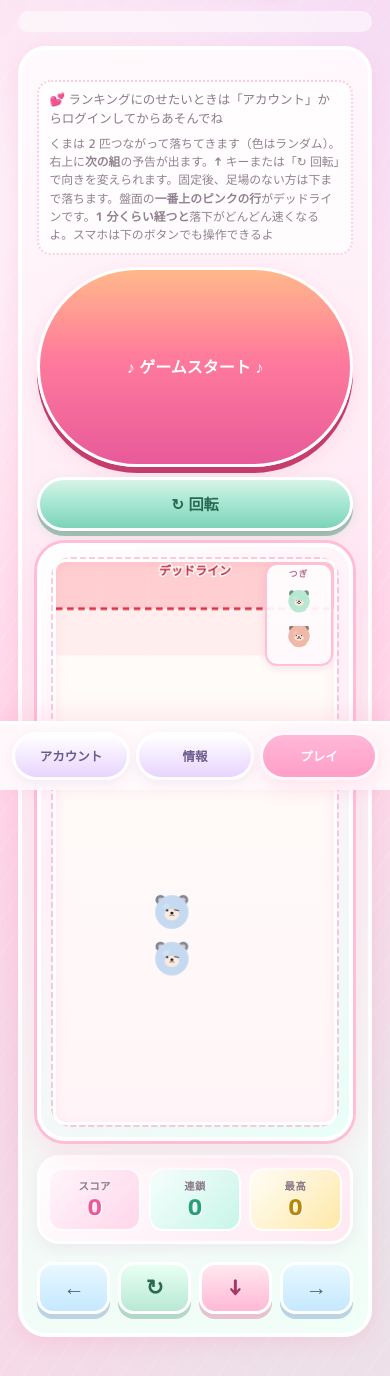
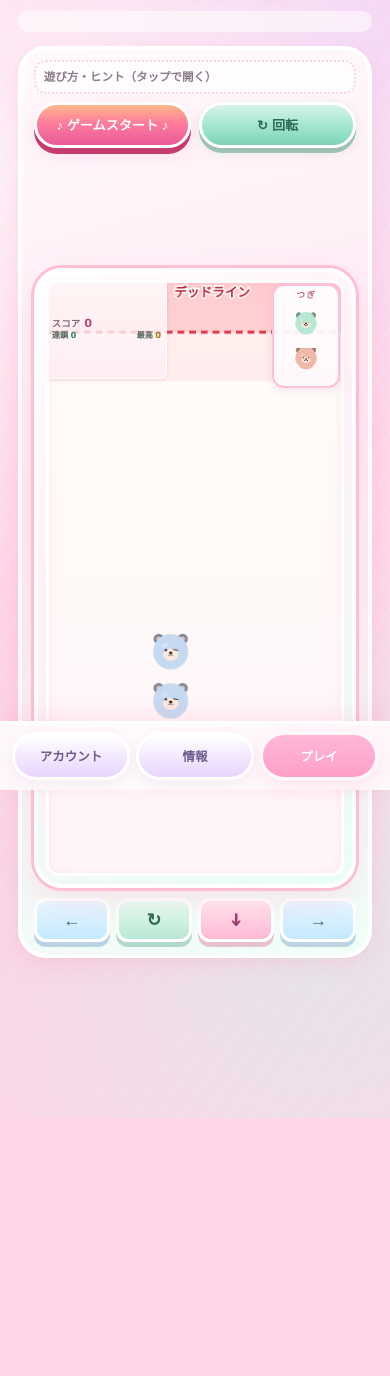
Before and after one commit to HideakiSuwahara/bear-puzzle-game, a website: page index.html in a window 390 px wide. Shown: the part 54-1430 px from the top of the page. After the commit the page ends 1172 px from the top, so only its background shows below. Drawn offline with Linux system fonts and the light colour scheme.

Commit message:
update
Made-with: Cursor

```diff
--- a/index.html
+++ b/index.html
@@ -78,34 +78,14 @@
     <div id="root-play" class="root-panel is-active" aria-label="プレイ">
       <section id="screen-play" class="screen screen-play is-active" aria-label="ゲーム">
         <div class="game-area">
-          <section class="game-info" aria-label="スコアと操作">
-            <div class="cute-stats">
-              <div class="stat-card stat-card--score">
-                <span class="stat-card__icon" aria-hidden="true">⭐</span>
-                <div class="stat-card__body">
-                  <span class="stat-card__label">スコア</span>
-                  <span class="stat-card__value" id="score">0</span>
-                </div>
-              </div>
-              <div class="stat-card stat-card--chain">
-                <span class="stat-card__icon" aria-hidden="true">💫</span>
-                <div class="stat-card__body">
-                  <span class="stat-card__label">直前の連鎖</span>
-                  <span class="stat-card__value" id="chain">0</span>
-                </div>
-              </div>
-              <div class="stat-card stat-card--maxchain">
-                <span class="stat-card__icon" aria-hidden="true">👑</span>
-                <div class="stat-card__body">
-                  <span class="stat-card__label">最高連鎖</span>
-                  <span class="stat-card__value" id="maxChain">0</span>
-                </div>
-              </div>
-            </div>
-            <p class="play-hint">
-              💕 ランキングにのせたいときは「アカウント」からログインしてからあそんでね<br />
-              <span class="play-hint-sub">くまは 2 匹つながって落ちてきます（色はランダム）。右上に<strong>次の組</strong>の予告が出ます。<strong>↑</strong> キーまたは「↻ 回転」で向きを変えられます。固定後、足場のない方は下まで落ちます。盤面の<strong>一番上のピンクの行</strong>がデッドラインです。<strong>1 分くらい経つと</strong>落下がどんどん速くなるよ。スマホは下のボタンでも操作できるよ</span>
-            </p>
+          <section class="game-info" aria-label="操作とヒント">
+            <details class="play-hint-details">
+              <summary class="play-hint-summary">遊び方・ヒント（タップで開く）</summary>
+              <p class="play-hint">
+                💕 ランキングにのせたいときは「アカウント」からログインしてからあそんでね<br />
+                <span class="play-hint-sub">くまは 2 匹つながって落ちてきます（色はランダム）。左上に<strong>スコア・連鎖</strong>、右上に<strong>次の組</strong>。<strong>↑</strong> キーまたは「↻ 回転」で向きを変えられます。固定後、足場のない方は下まで落ちます。盤面の<strong>薄ピンクの 2 行</strong>がデッドラインです。<strong>1 分くらい経つと</strong>落下が速くなるよ。スマホは下のボタンでも操作できるよ</span>
+              </p>
+            </details>
             <div class="play-actions">
               <button type="button" id="startBtn" class="btn-start-cute">♪ ゲームスタート ♪</button>
               <button type="button" id="rotateBtn" class="btn-rotate-cute" aria-label="くまの向きを時計回りに回転">↻ 回転</button>
@@ -115,6 +95,16 @@
             <section class="game-section game-section--framed">
               <div class="game-frame" aria-hidden="true"></div>
               <div class="game-canvas-wrap">
+                <div class="canvas-hud" aria-live="polite" aria-label="スコア表示">
+                  <div class="canvas-hud__line canvas-hud__line--score">
+                    <span class="canvas-hud__label">スコア</span>
+                    <span class="canvas-hud__value" id="score">0</span>
+                  </div>
+                  <div class="canvas-hud__line canvas-hud__line--chain">
+                    <span class="canvas-hud__mini">連鎖 <span id="chain">0</span></span>
+                    <span class="canvas-hud__mini">最高 <span id="maxChain">0</span></span>
+                  </div>
+                </div>
                 <div id="nextPiecePanel" class="next-piece-panel" aria-label="次に落ちてくる組">
                   <span class="next-piece-label">つぎ</span>
                   <canvas id="nextPreviewCanvas" width="56" height="84" class="next-preview-canvas" aria-hidden="true"></canvas>
@@ -123,21 +113,6 @@
                 <div id="chainFxLayer" class="chain-fx-layer" aria-hidden="true"></div>
               </div>
             </section>
-            <!-- スマホ：操作ボタン直上にスコア（PCでは非表示） -->
-            <div class="play-touch-strip" aria-live="polite">
-              <div class="play-touch-strip__block play-touch-strip__block--score">
-                <span class="play-touch-strip__label">スコア</span>
-                <span class="play-touch-strip__value" id="scoreTouchHud">0</span>
-              </div>
-              <div class="play-touch-strip__block play-touch-strip__block--chain">
-                <span class="play-touch-strip__label">連鎖</span>
-                <span class="play-touch-strip__value" id="chainTouchHud">0</span>
-              </div>
-              <div class="play-touch-strip__block play-touch-strip__block--max">
-                <span class="play-touch-strip__label">最高</span>
-                <span class="play-touch-strip__value" id="maxChainTouchHud">0</span>
-              </div>
-            </div>
             <!-- スマホ向け：キーボードの代わりにタッチ操作 -->
             <div
               class="touch-controls"
--- a/script.js
+++ b/script.js
@@ -151,9 +151,6 @@
   const chainDisplay =
     document.getElementById("chain") || document.getElementById("chainDisplay");
   const maxChainDisplay = document.getElementById("maxChain");
-  const scoreTouchHud = document.getElementById("scoreTouchHud");
-  const chainTouchHud = document.getElementById("chainTouchHud");
-  const maxChainTouchHud = document.getElementById("maxChainTouchHud");
   const gameOverOverlay = document.getElementById("gameOverOverlay");
   // 再開ボタンが無いページでは「ゲームスタート」でリセット
   const restartBtn =
@@ -1106,7 +1103,8 @@
     ctx.strokeStyle = "rgba(255, 255, 255, 0.92)";
     ctx.fillStyle = "rgba(185, 30, 50, 0.98)";
     const label = "デッドライン";
-    const tx = canvas.width / 2;
+    /* 左上の小型 HUD と被りにくいよう、やや右寄せ */
+    const tx = Math.min(canvas.width * 0.56, canvas.width / 2 + CELL_W * 0.35);
     const ty = DEADLINE_ROW * CELL_H + 3;
     ctx.strokeText(label, tx, ty);
     ctx.fillText(label, tx, ty);
@@ -1180,9 +1178,6 @@
     if (scoreDisplay) scoreDisplay.textContent = s;
     if (chainDisplay) chainDisplay.textContent = c;
     if (maxChainDisplay) maxChainDisplay.textContent = m;
-    if (scoreTouchHud) scoreTouchHud.textContent = s;
-    if (chainTouchHud) chainTouchHud.textContent = c;
-    if (maxChainTouchHud) maxChainTouchHud.textContent = m;
   }
 
   function triggerGameOver() {
--- a/style.css
+++ b/style.css
@@ -290,7 +290,7 @@ button:active {
   box-shadow: 0 2px 0 #6f5d94;
 }
 
-/* ---------- プレイ：スコアカード ---------- */
+/* ---------- プレイ ---------- */
 .game-area {
   display: flex;
   gap: 20px;
@@ -300,105 +300,130 @@ button:active {
 }
 
 .game-info {
-  min-width: min(100%, 200px);
-  max-width: min(100%, 280px);
-  flex: 1 1 220px;
+  min-width: min(100%, 180px);
+  max-width: min(100%, 320px);
+  flex: 1 1 200px;
 }
 
-.cute-stats {
+/* キャンバス左上・デッドライン相当の 2 行に収める小型 HUD */
+.canvas-hud {
+  position: absolute;
+  left: 3px;
+  top: 0;
+  z-index: 4;
+  width: 46%;
+  max-width: 118px;
+  height: calc(100% * 2 / 12);
+  min-height: 26px;
+  box-sizing: border-box;
   display: flex;
   flex-direction: column;
-  gap: 12px;
+  justify-content: center;
+  gap: 1px;
+  padding: 2px 4px 2px 3px;
+  pointer-events: none;
+  font-family: inherit;
+  line-height: 1.05;
+  background: linear-gradient(
+    180deg,
+    rgba(255, 255, 255, 0.82) 0%,
+    rgba(255, 236, 244, 0.78) 100%
+  );
+  border-radius: 0 0 8px 0;
+  border: 1px solid rgba(255, 255, 255, 0.95);
+  border-top: none;
+  border-left: none;
+  box-shadow: 1px 1px 4px rgba(200, 100, 130, 0.12);
 }
 
-.stat-card {
+.canvas-hud__line {
   display: flex;
-  align-items: center;
-  gap: 12px;
-  padding: 14px 16px;
-  border-radius: var(--radius-lg);
-  border: 3px solid #fff;
-  box-shadow: var(--shadow-soft);
-  position: relative;
-  overflow: hidden;
+  align-items: baseline;
+  gap: 4px;
+  white-space: nowrap;
 }
 
-.stat-card::after {
-  content: "";
-  position: absolute;
-  inset: 0;
-  background: linear-gradient(135deg, rgba(255, 255, 255, 0.5) 0%, transparent 55%);
-  pointer-events: none;
+.canvas-hud__line--score {
+  font-size: clamp(0.58rem, 2.4vw, 0.68rem);
+  font-weight: 700;
+  color: #7a5a6e;
+  letter-spacing: 0.02em;
 }
 
-.stat-card--score {
-  background: linear-gradient(135deg, #fff6fb 0%, #ffd6ea 50%, #ffc8e8 100%);
-  box-shadow: 0 6px 0 rgba(232, 90, 154, 0.25), var(--shadow-soft);
+.canvas-hud__label {
+  flex-shrink: 0;
+  opacity: 0.92;
 }
 
-.stat-card--chain {
-  background: linear-gradient(135deg, #f6fffd 0%, #d4faf0 50%, #c8f5e8 100%);
-  box-shadow: 0 6px 0 rgba(100, 200, 170, 0.28), var(--shadow-soft);
+.canvas-hud__value {
+  font-size: clamp(0.68rem, 2.9vw, 0.78rem);
+  font-weight: 800;
+  font-variant-numeric: tabular-nums;
+  color: #c43d6d;
+  text-shadow: 0 0 1px #fff, 0 1px 0 #fff;
 }
 
-.stat-card__icon {
-  font-size: 1.85rem;
-  line-height: 1;
-  filter: drop-shadow(0 2px 2px rgba(255, 255, 255, 0.8));
-  z-index: 1;
+.canvas-hud__line--chain {
+  font-size: clamp(0.52rem, 2.1vw, 0.62rem);
+  font-weight: 700;
+  color: #5a6a62;
+  justify-content: space-between;
+  gap: 6px;
+  padding-right: 1px;
 }
 
-.stat-card__body {
-  display: flex;
-  flex-direction: column;
-  gap: 2px;
-  z-index: 1;
+.canvas-hud__mini {
+  font-variant-numeric: tabular-nums;
 }
 
-.stat-card__label {
-  font-size: 0.82rem;
+.canvas-hud__line--chain #chain {
+  color: #1f8a65;
+  font-weight: 800;
+}
+
+.canvas-hud__line--chain #maxChain {
+  color: #9a7200;
+  font-weight: 800;
+}
+
+.play-hint-details {
+  margin: 0 0 8px;
+  border-radius: 12px;
+  border: 2px dotted rgba(255, 158, 199, 0.45);
+  background: rgba(255, 255, 255, 0.65);
+}
+
+.play-hint-summary {
+  cursor: pointer;
+  list-style: none;
+  font-size: 0.78rem;
   font-weight: 700;
   color: var(--text-soft);
-  letter-spacing: 0.06em;
+  padding: 8px 10px;
+  user-select: none;
 }
 
-.stat-card__value {
-  font-size: 1.85rem;
-  font-weight: 800;
-  line-height: 1.1;
-  color: var(--pink-deep);
-  font-variant-numeric: tabular-nums;
-  text-shadow: 1px 1px 0 #fff;
+.play-hint-summary::-webkit-details-marker {
+  display: none;
 }
 
-.stat-card--chain .stat-card__value {
-  color: #2a9d7a;
-}
-
-.stat-card--maxchain {
-  background: linear-gradient(135deg, #fffef8 0%, #fff3c4 45%, #ffe8a8 100%);
-  box-shadow: 0 6px 0 rgba(200, 160, 60, 0.28), var(--shadow-soft);
-}
-
-.stat-card--maxchain .stat-card__value {
-  color: #b8860b;
+.play-hint-details[open] .play-hint-summary {
+  border-bottom: 1px dashed rgba(255, 158, 199, 0.35);
+  margin-bottom: 6px;
 }
 
 .play-hint {
-  font-size: 0.82rem;
-  line-height: 1.55;
+  font-size: 0.78rem;
+  line-height: 1.5;
   color: var(--text-soft);
-  margin: 14px 0 12px;
-  padding: 10px 12px;
-  background: rgba(255, 255, 255, 0.75);
-  border-radius: 14px;
-  border: 2px dotted rgba(255, 158, 199, 0.5);
+  margin: 0 0 8px;
+  padding: 0 10px 8px;
 }
 
 .play-hint-sub {
   display: block;
   margin-top: 6px;
-  font-size: 0.78rem;
+  font-size: 0.74rem;
   opacity: 0.95;
 }
 
@@ -436,71 +461,6 @@ button:active {
   margin-top: 0;
   flex: 1 1 200px;
   max-width: 280px;
-}
-
-/* スマホ：キャンバス下・タッチボタン直上のスコア帯（PCでは非表示） */
-.play-touch-strip {
-  display: none;
-  width: 100%;
-  max-width: min(calc(100vw - 24px), 360px);
-  box-sizing: border-box;
-  flex-wrap: nowrap;
-  gap: 8px;
-  justify-content: center;
-  align-items: stretch;
-  padding: 10px 8px;
-  margin-top: 4px;
-  border-radius: var(--radius-lg);
-  background: linear-gradient(145deg, rgba(255, 255, 255, 0.95) 0%, #ffe8f3 100%);
-  border: 3px solid #fff;
-  box-shadow: var(--shadow-soft);
-}
-
-.play-touch-strip__block {
-  flex: 1 1 0;
-  min-width: 0;
-  text-align: center;
-  padding: 8px 6px;
-  border-radius: 14px;
-  border: 2px solid rgba(255, 255, 255, 0.9);
-}
-
-.play-touch-strip__block--score {
-  background: linear-gradient(135deg, #fff6fb 0%, #ffd6ea 100%);
-}
-
-.play-touch-strip__block--chain {
-  background: linear-gradient(135deg, #f6fffd 0%, #c8f5e8 100%);
-}
-
-.play-touch-strip__block--max {
-  background: linear-gradient(135deg, #fffef8 0%, #ffe8a8 100%);
-}
-
-.play-touch-strip__label {
-  display: block;
-  font-size: 0.65rem;
-  font-weight: 700;
-  color: var(--text-soft);
-  letter-spacing: 0.04em;
-  margin-bottom: 2px;
-}
-
-.play-touch-strip__value {
-  font-size: clamp(1.2rem, 5.5vw, 1.55rem);
-  font-weight: 800;
-  font-variant-numeric: tabular-nums;
-  color: var(--pink-deep);
-  line-height: 1.1;
-  text-shadow: 1px 1px 0 #fff;
-}
-
-.play-touch-strip__block--chain .play-touch-strip__value {
-  color: #2a9d7a;
-}
-
-.play-touch-strip__block--max .play-touch-strip__value {
-  color: #b8860b;
 }
 
 .btn-rotate-cute {
@@ -801,7 +761,7 @@ button:active {
   .game-area {
     flex-direction: column;
     align-items: stretch;
-    gap: clamp(12px, 3vw, 20px);
+    gap: clamp(6px, 2vw, 12px);
   }
 
   .game-info {
@@ -815,57 +775,60 @@ button:active {
     order: 2;
     width: 100%;
     align-items: center;
-  }
-
-  .cute-stats {
-    flex-direction: row;
-    flex-wrap: wrap;
-    justify-content: center;
-    gap: clamp(8px, 2vw, 10px);
-  }
-
-  .stat-card {
-    flex: 1 1 calc(50% - 8px);
-    min-width: min(140px, 46%);
-    max-width: 220px;
-  }
-
-  .stat-card--maxchain {
-    flex: 1 1 100%;
-    max-width: none;
+    gap: 6px;
   }
 
   .play-actions {
-    flex-direction: column;
+    flex-direction: row;
+    flex-wrap: nowrap;
     width: 100%;
+    gap: 8px;
+    margin-top: 0;
   }
 
   .play-actions .btn-start-cute,
   .play-actions .btn-rotate-cute {
+    flex: 1;
+    min-width: 0;
     max-width: none;
-    width: 100%;
+    width: auto;
+    padding: 10px 10px;
+    font-size: 0.82rem;
   }
 
   .touch-controls {
     display: flex;
+    padding: 4px 0 2px;
+    gap: 6px;
   }
 
-  .play-touch-strip {
-    display: flex;
+  .touch-btn {
+    min-height: 44px;
+    padding: 8px 4px;
+    font-size: clamp(1.1rem, 4.5vw, 1.35rem);
+    border-radius: 12px;
   }
 
-  .game-info .cute-stats {
-    display: none;
+  .screen-play {
+    padding: 10px 12px;
   }
 
   .game-section--framed {
     width: 100%;
     max-width: 100%;
-    padding: clamp(12px, 3vw, 18px);
+    padding: clamp(8px, 2vw, 14px);
   }
 
   .game-canvas-wrap {
-    max-width: min(calc(100vw - 24px), 360px);
+    max-width: min(calc(100vw - 20px), 300px);
+  }
+
+  .game-canvas,
+  #gameCanvas {
+    max-width: min(calc(100vw - 48px), 300px);
+    max-height: min(calc(100dvh - 248px), calc((100vw - 20px) * 2));
+    width: auto;
+    height: auto;
   }
 
   .next-piece-panel {
@@ -880,7 +843,12 @@ button:active {
   }
 
   .app {
-    padding-bottom: calc(72px + env(safe-area-inset-bottom, 0px));
+    padding-bottom: calc(88px + env(safe-area-inset-bottom, 0px));
+  }
+
+  /* 下部固定タブの下にフォームが隠れないよう余白（登録・ログインボタンがタップできるように） */
+  .root-panel.is-active {
+    padding-bottom: calc(28px + env(safe-area-inset-bottom, 0px));
   }
 
   .app-root-nav {
@@ -930,17 +898,18 @@ button:active {
     width: 100%;
   }
 
+  .play-hint-summary {
+    font-size: 0.72rem;
+    padding: 6px 8px;
+  }
+
   .play-hint {
-    font-size: 0.78rem;
-    padding: 8px 10px;
+    font-size: 0.74rem;
+    padding: 0 8px 6px;
   }
 
   .play-hint-sub {
-    font-size: 0.74rem;
-  }
-
-  .stat-card__value {
-    font-size: clamp(1.45rem, 7vw, 1.85rem);
+    font-size: 0.7rem;
   }
 }
 
@@ -948,16 +917,6 @@ button:active {
 @media (max-width: 360px) {
   .app-title {
     font-size: clamp(1.35rem, 8vw, 1.6rem);
-  }
-
-  .stat-card {
-    min-width: 0;
-    flex: 1 1 100%;
-    max-width: none;
-  }
-
-  .cute-stats {
-    flex-direction: column;
   }
 }
 
@@ -1011,19 +970,4 @@ button:active {
     order: 2;
     max-width: 100%;
   }
-
-  .cute-stats {
-    flex-direction: row;
-    flex-wrap: wrap;
-  }
-
-  .stat-card {
-    flex: 1 1 calc(33% - 6px);
-    min-width: 100px;
-    padding: 10px 12px;
-  }
-
-  .stat-card--maxchain {
-    flex: 1 1 100%;
-  }
 }
```
Also changed, not shown: api.js (+57 -31 lines), auth.js (+17 -3 lines).
